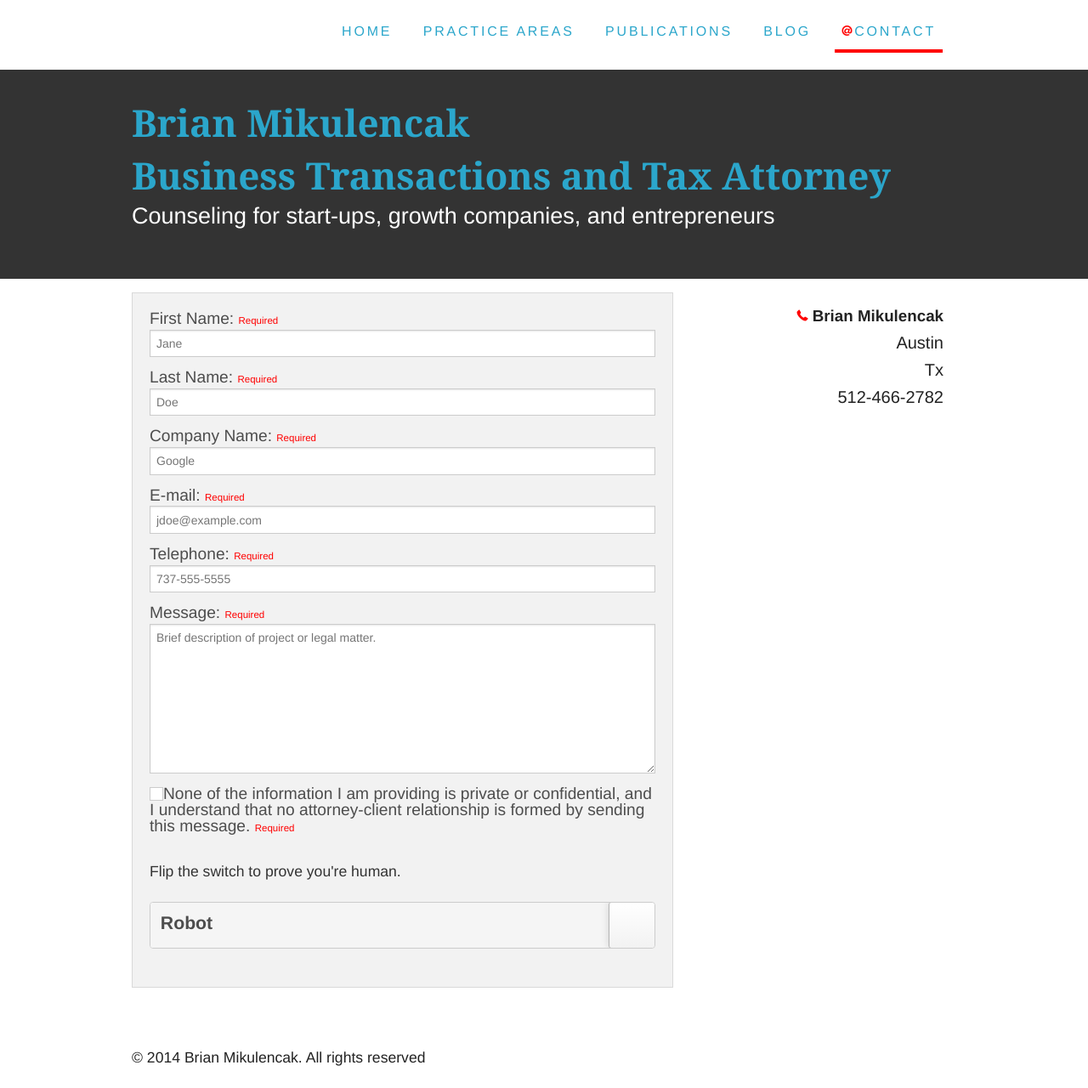
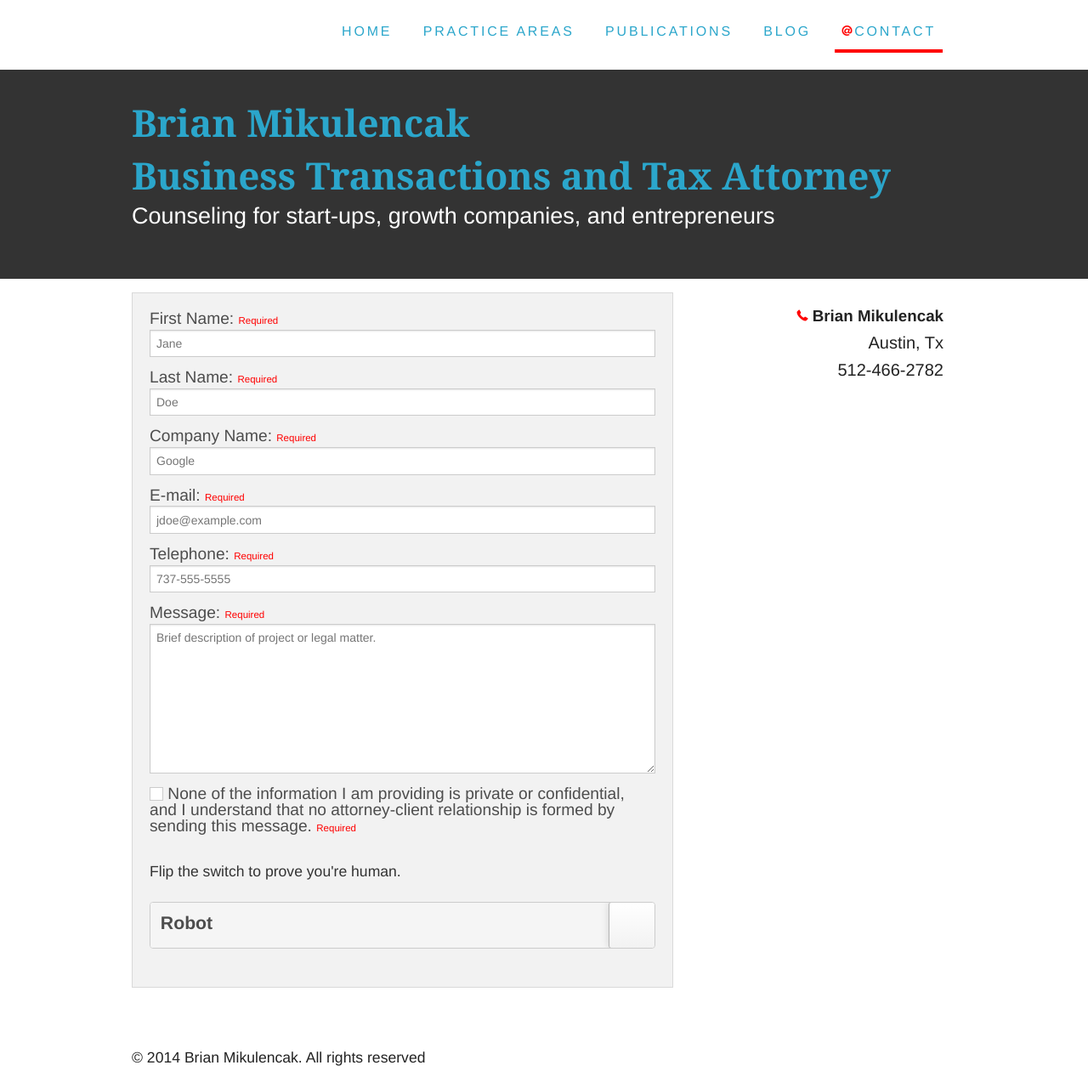
Before and after one commit to brianmik/bmaustinlaw, a Jekyll site: the page built from contact.html, in a window 1280 px wide. Shown: the whole page at 85% size. Built offline with Jekyll 4.4.1, drawn with Linux system fonts in a browser that asks for light colours; Markdown is read by kramdown in place of the engine named in the settings.

```diff
--- a/contact.html
+++ b/contact.html
@@ -28,7 +28,7 @@
       				<textarea name="message" rows="10" placeholder='Brief description of project or legal matter.' required></textarea>
               <label for="agreed">
                 <input type="checkbox" id="agreed" style="display: none;" required>
-                <span class="custom checkbox"></span>None of the information I am providing is private or confidential, and I understand that no attorney-client relationship is formed by sending this message. <small class="red">required</small>
+                <span class="custom checkbox"></span> None of the information I am providing is private or confidential, and I understand that no attorney-client relationship is formed by sending this message. <small class="red">required</small>
               </label>
               <!-- Using class options -->
       				<p class="space-top">Flip the switch to prove you're human.</p>
@@ -46,8 +46,7 @@
         <div class="large-4 columns">
             <ul class="vcard">
               <li class="fn"><i class="fi-telephone size-72 red"></i> Brian Mikulencak</li>
-              <li class="locality">Austin</li>
-              <li><span class="state">Tx</span></li>
+              <li class="locality"><span class="city">Austin</span>, <span class="state">Tx</span></li>
               <li class="tel">512-466-2782</li>
             </ul>
         </div>
```
